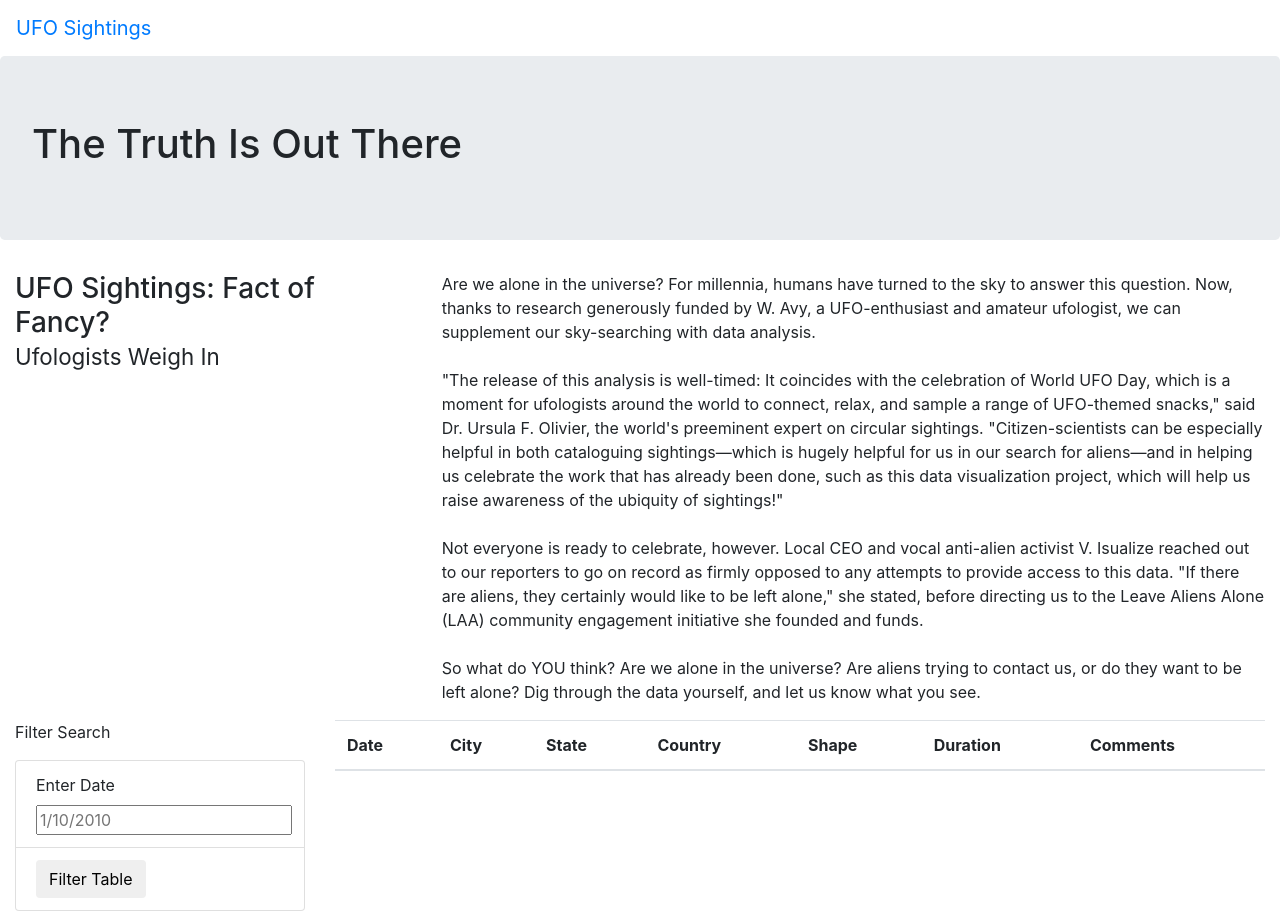
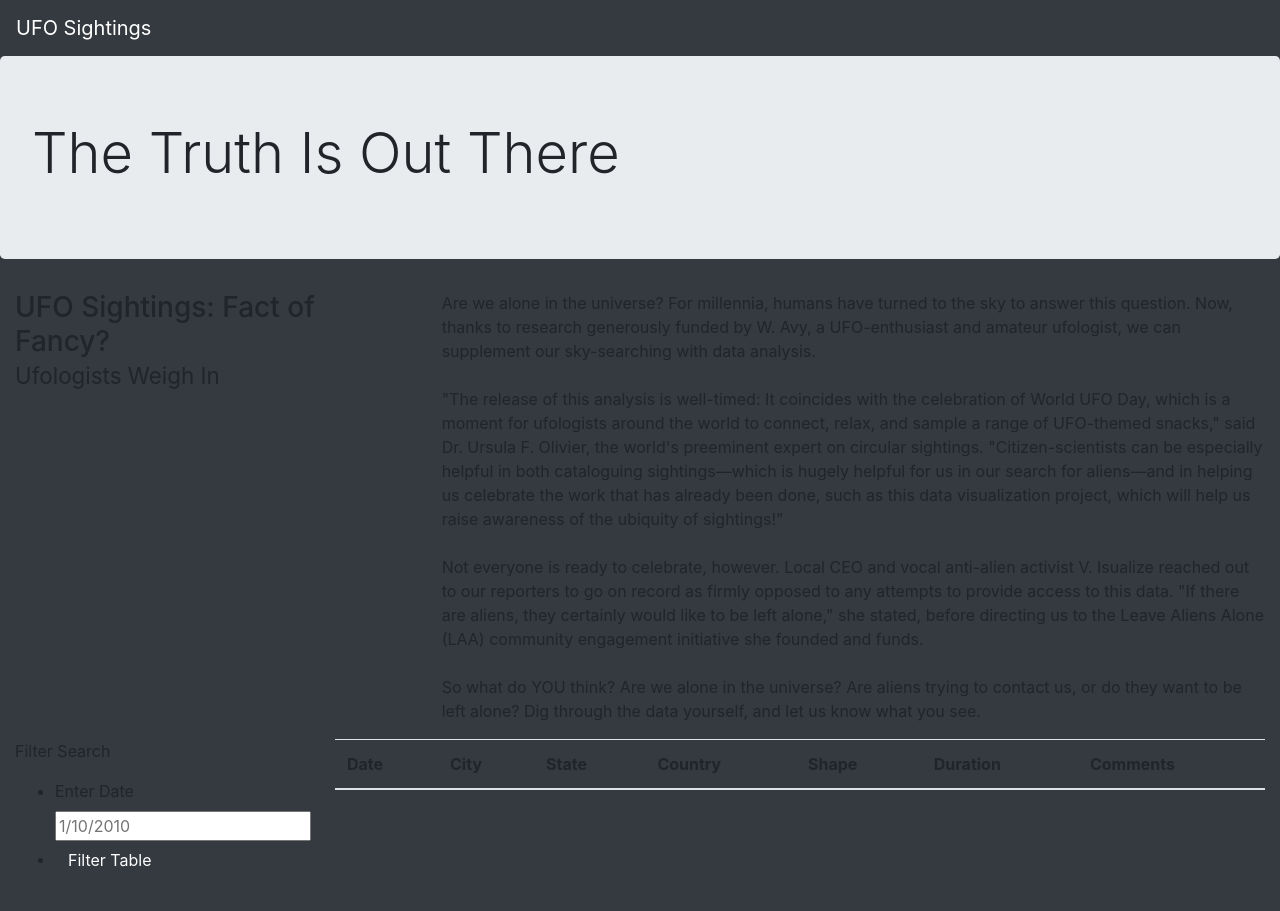
Before and after one commit to AndrejaCH/UFOs, a plain HTML site: page index.html in a window 1280 px wide. Drawn offline with nearby package versions, Linux system fonts and the light colour scheme.

Commit message:
add style

```diff
--- a/index.html
+++ b/index.html
@@ -12,14 +12,14 @@
     />
     <link rel="stylesheet" href="static/css/style.css">
 </head>
-<body>
+<body class="bg-dark">
     <div class="wrapper">
-        <nav class="navbar navbar-expand-lg">
+        <nav class="navbar navbar-dark bg-dark navbar-expand-lg">
             <a class="navbar-brand" href="index.html">UFO Sightings</a>
         </nav>
     </div>
     <div class="jumbotron">
-        <h1>The Truth Is Out There</h1>
+        <h1 class="display-4">The Truth Is Out There</h1>
     </div>
     <div class="container-fluid">
         <div class="row">
@@ -27,27 +27,29 @@
                 <h3>UFO Sightings: Fact of Fancy? <br><small>Ufologists Weigh In</small></h3>
               </div>
             <div class="col-md-8">
+                <p>
                 Are we alone in the universe? For millennia, humans have turned to the sky to answer this question. Now, thanks to research generously funded by W. Avy, a UFO-enthusiast and amateur ufologist, we can supplement our sky-searching with data analysis.<br><br>"The release of this analysis is well-timed: It coincides with the celebration of World UFO Day, which is a moment for ufologists around the world to connect, relax, and sample a range of UFO-themed snacks," said Dr. Ursula F. Olivier, the world's preeminent expert on circular sightings. "Citizen-scientists can be especially helpful in both cataloguing sightings—which is hugely helpful for us in our search for aliens—and in helping us celebrate the work that has already been done, such as this data visualization project, which will help us raise awareness of the ubiquity of sightings!"<br><br>Not everyone is ready to celebrate, however. Local CEO and vocal anti-alien activist V. Isualize reached out to our reporters to go on record as firmly opposed to any attempts to provide access to this data. "If there are aliens, they certainly would like to be left alone," she stated, before directing us to the Leave Aliens Alone (LAA) community engagement initiative she founded and funds.<br><br>So what do YOU think? Are we alone in the universe? Are aliens trying to contact us, or do they want to be left alone? Dig through the data yourself, and let us know what you see.
-            </p>
+                </p>
             </div>
-
         </div>
     </div>
     <div class="container-fluid">
         <div class="row">
             <div class="col-md-3">
-                <form>
+                <form class="bg-dark">
                     <p>Filter Search</p>
-                </form>
-                <ul class="list-group">
-                    <li class="list-group-item">
+                <ul class="bg-dark">
+                    <li class="bg-dark">
                         <label for="date">Enter Date</label>
                         <input type="text" placeholder="1/10/2010" id="datetime" />
                     </li>
-                    <li class="list-group-item">
-                        <button id="filter-btn" type="button" class="btn btn-default">Filter Table</button>
+                    <li class="bg-dark">
+                        <button id="filter-btn" type="button" class="btn btn-dark">
+                            Filter Table
+                        </button>
                     </li>
                 </ul>
+            </form>
             </div>
             <div class="col-md-9">
                 <table class="table table-striped">
@@ -63,9 +65,12 @@
                         </tr>
                     </thead>
                     <tbody></tbody>
-                  </table>
+                </table>
             </div>
         </div>
     </div>
+    <script src="https://cdnjs.cloudflare.com/ajax/libs/d3/4.11.0/d3.js"></script>
+    <script src="static/js/data.js"></script>
+    <script src="static/js/app.js"></script>
 </body>
 </html>
--- a/static/js/app.js
+++ b/static/js/app.js
@@ -44,7 +44,7 @@ function handleClick() {
     // @NOTE: If no date was entered, then filteredData will
     // just be the original tableData.
     buildTable(filteredData);
-    }
+    };
 
 // Attach an event to listen for the form button
 d3.selectAll("#filter-btn").on("click", handleClick);
```
